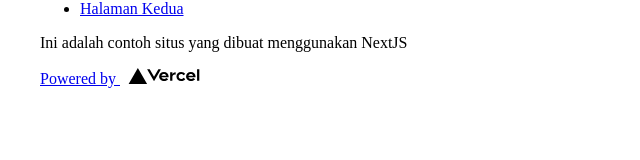
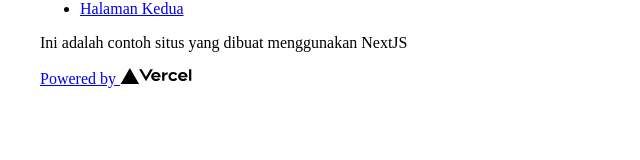
Before and after one commit to Yusufapriliyanto/nextjs-example, a Next.js app: page / in a window 1280 px wide. Shown: the part 132-292 px from the top of the page, without its empty margins (0-640 px from the left). Built offline with nearby package versions, Linux system fonts and the light colour scheme.

Commit message:
Update index.js

```diff
--- a/pages/index.js
+++ b/pages/index.js
@@ -41,7 +41,7 @@ export default function Home() {
       <div className="footer mt-auto py-3 bg-light">
         <a href="https://vercel.com?utm_source=create-next-app&utm_medium=default-template&utm_campaign=create-next-app" target="_blank" rel="noopener noreferrer" className="container">
           Powered by{' '}
-          <span className={styles.logo}>
+          <span>
             <Image src="/vercel.svg" alt="Vercel Logo" width={72} height={16} />
           </span>
         </a>
```
